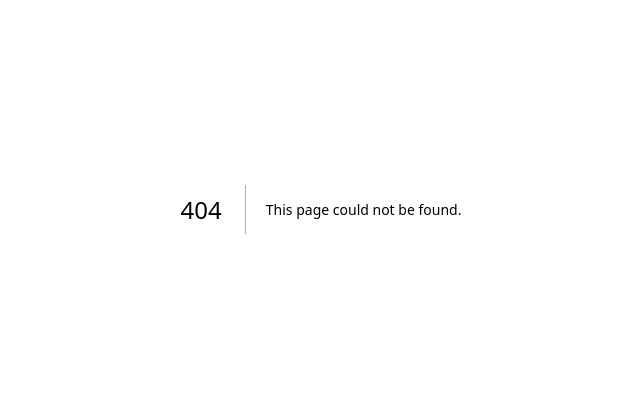
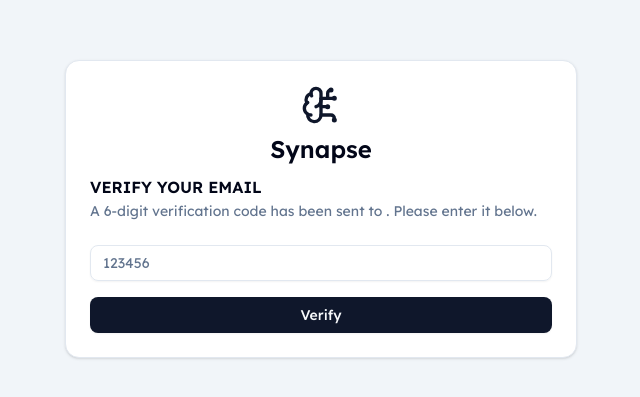
Before and after one commit to dhlananhh/synapse-client, a Next.js app: page /verify-email in a window 1280 px wide. Before the commit this address had no page. Shown: the part 191-588 px from the top of the page, without its empty margins (319-959 px from the left). Built offline with nearby package versions, Linux system fonts and the light colour scheme; no server answers.

Commit message:
feat: implement verify email page

```diff
--- /dev/null
+++ b/src/app/(auth)/verify-email/page.tsx
@@ -0,0 +1,93 @@
+"use client";
+
+
+import React from "react";
+import Link from "next/link";
+import {
+  useRouter,
+  useSearchParams
+} from "next/navigation";
+import { useForm } from "react-hook-form";
+import { toast } from "sonner";
+
+import apiClient from "@/libs/api";
+
+import { Button } from "@/components/ui/button";
+import {
+  Card,
+  CardContent,
+  CardDescription,
+  CardHeader,
+  CardTitle
+} from "@/components/ui/card";
+import { Input } from "@/components/ui/input";
+import { BrainCircuit } from "lucide-react";
+
+
+export default function VerifyEmailPage() {
+  const router = useRouter();
+  const searchParams = useSearchParams();
+  const email = searchParams.get("email");
+  const {
+    register,
+    handleSubmit,
+    formState: { isSubmitting }
+  } = useForm();
+
+  const onSubmit = async (data: any) => {
+    try {
+      await apiClient.post(
+        "/verify-email",
+        { email, code: data.code }
+      );
+      toast.success("Email Verified!", {
+        description: "You can now log in to your account."
+      });
+      router.push("/login");
+    } catch (error: any) {
+      toast.error("Verification Failed", {
+        description: error.response?.data?.message || "Invalid or expired code."
+      });
+    }
+  };
+
+  return (
+    <Card className="mx-auto max-w-lg w-full">
+      <CardHeader className="items-center">
+        <Link
+          href="/"
+          className="flex flex-col items-center gap-2 mb-2"
+        >
+          <BrainCircuit className="h-10 w-10 text-primary" />
+          <CardTitle className="text-2xl">Synapse</CardTitle>
+        </Link>
+        <CardTitle className="uppercase">Verify Your Email</CardTitle>
+        <CardDescription>
+          A 6-digit verification code has been sent to { " " }
+          <strong>{ email }</strong>. { " " }
+          Please enter it below.
+        </CardDescription>
+      </CardHeader>
+
+      <CardContent>
+        <form
+          onSubmit={ handleSubmit(onSubmit) }
+          className="space-y-4"
+        >
+          <Input
+            { ...register("code") }
+            maxLength={ 6 }
+            placeholder="123456"
+          />
+          <Button
+            type="submit"
+            className="w-full"
+            disabled={ isSubmitting }
+          >
+            { isSubmitting ? "Verifying..." : "Verify" }
+          </Button>
+        </form>
+      </CardContent>
+    </Card>
+  );
+}
```
